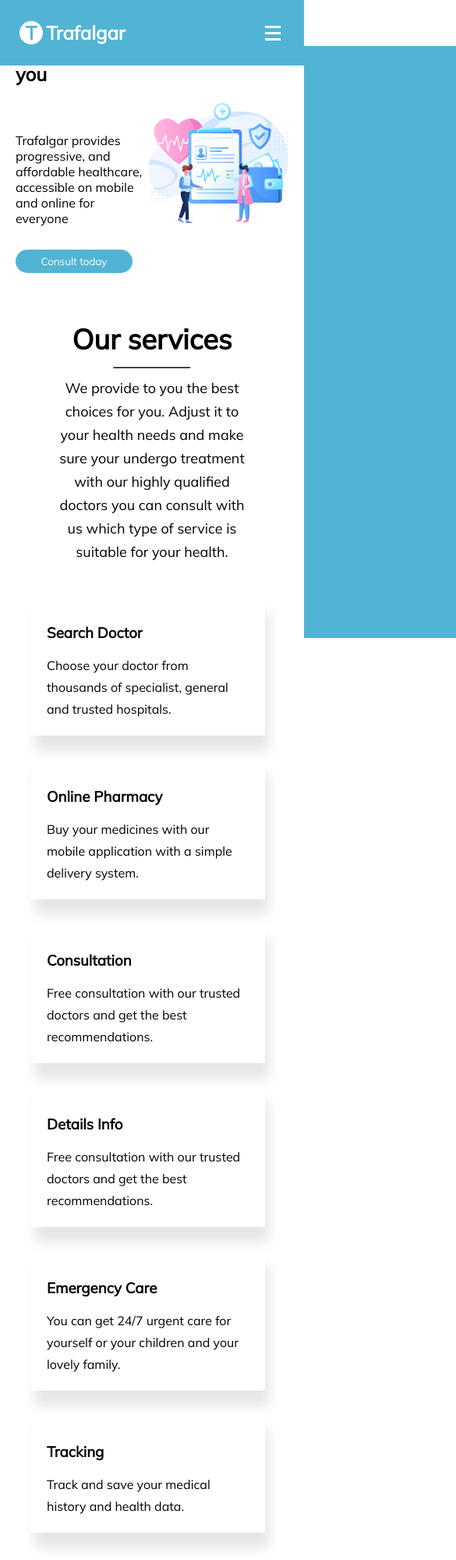
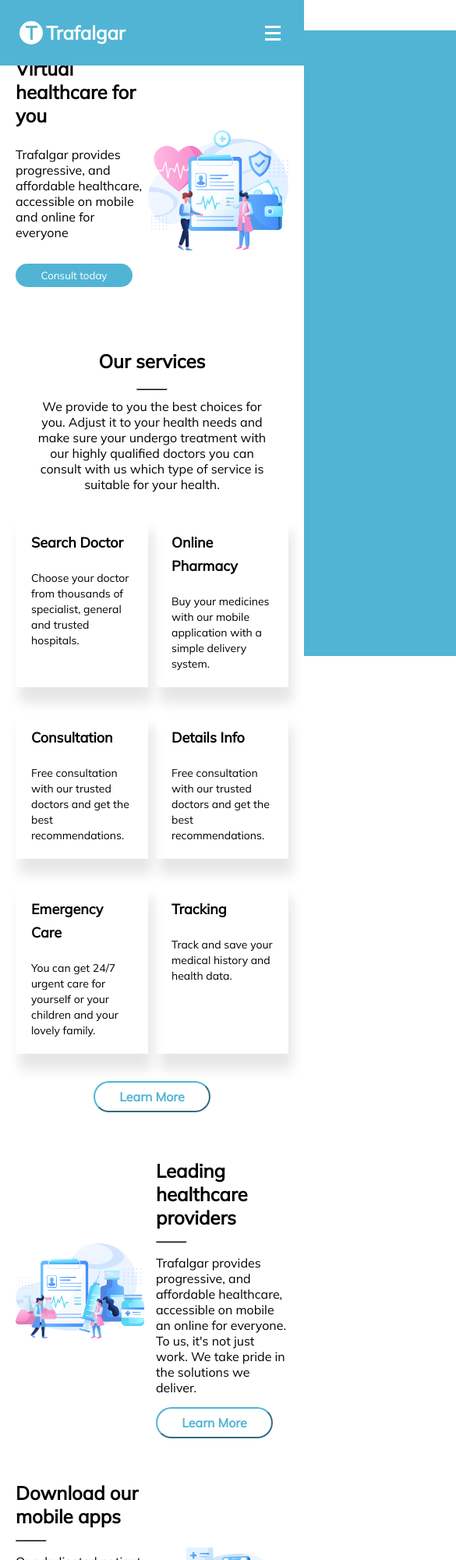
Before and after one commit to RifqiSubchan02/RifqiSubchan02.github.io, a plain HTML site: page index.html in a window 390 px wide. Shown: the top 2000 px of the page at 78% size, 585 px wide, since content can reach past the window. Drawn offline with Linux system fonts and the light colour scheme.

Commit message:
versi mobile 2

```diff
--- a/script.js
+++ b/script.js
@@ -2,20 +2,9 @@ const navSlide = () => {
   const burger = document.querySelector('.burger');
   const nav = document.querySelector('.navbar');
   navLinks = document.querySelectorAll('.navbar li');
-  const h1 = document.querySelector('.description-header h1');
-  const p = document.querySelector('.description-header p');
 
   burger.addEventListener('click', () => {
     nav.classList.toggle('nav-active');
-    if (nav.getAttribute('class') === 'navbar nav-active') {
-      h1.style.position = 'static';
-      h1.style.marginBottom = '0px';
-      p.style.marginTop = '20px';
-    } else {
-      h1.style.position = 'absolute';
-      h1.style.marginBottom = '10px';
-      p.style.marginTop = '60px';
-    }
     navLinks.forEach((link, index) => {
       if (link.style.animation) {
         link.style.animation = '';
--- a/style.css
+++ b/style.css
@@ -9,10 +9,11 @@ nav {
   background-color: white;
   position: fixed;
   width: 100%;
+  height: 10%;
   justify-content: space-between;
   align-items: center;
   display: flex;
-  padding: 20px 150px;
+  padding: 0px 150px;
 }
 
 .logo {
@@ -291,7 +292,12 @@ a button {
 }
 
 @media screen and (max-width: 800px) {
+  * {
+    margin: 0;
+    padding: 0;
+  }
   nav {
+    top: 0px;
     height: 10%;
     padding: 0px 25px;
     background-color: rgb(81, 180, 212);
@@ -314,8 +320,8 @@ a button {
     justify-content: space-around;
     align-items: center;
     width: 50%;
-    height: 90%;
-    margin-top: 15%;
+    height: 95%;
+    margin-top: 10%;
     transform: translate(100%);
     transition: transform 0.5s ease;
     background-color: rgb(81, 180, 212);
@@ -338,6 +344,9 @@ a button {
   section {
     padding: 20px;
   }
+  .content-header {
+    padding-top: 15%;
+  }
   .content-header .description-header {
     width: 400px;
   }
@@ -349,7 +358,6 @@ a button {
     font-size: 16px;
     line-height: 20px;
     margin-bottom: 30px;
-    margin-top: 60px;
   }
   .content-header .description-header button {
     width: 150px;
@@ -358,6 +366,85 @@ a button {
   .content-header .icon-header img {
     width: 180px;
     margin-top: 50px;
+  }
+
+  .content-service .about-service {
+    padding: 20px;
+  }
+  .content-service .about-service h1 {
+    font-size: 24px;
+  }
+  .content-service .about-service hr {
+    width: 40px;
+  }
+  .content-service .about-service p {
+    font-size: 16px;
+    line-height: 20px;
+  }
+  .content-service .services {
+    padding: 0;
+  }
+  .content-service .services a .container-service {
+    width: 170px;
+  }
+  .content-service .services a .container-service h3 {
+    font-size: 18px;
+    line-height: 30px;
+    padding-bottom: 20px;
+  }
+  .content-service .services a .container-service p {
+    font-size: 14px;
+    line-height: 20px;
+  }
+  .content-service a button {
+    width: 150px;
+    height: 40px;
+    font-size: 16px;
+  }
+
+  .content-providers {
+    justify-content: space-around;
+  }
+  .content-providers .icon-providers img {
+    width: 180px;
+    margin-right: 0px;
+    padding-right: 15px;
+  }
+  .content-providers .description-providers h1 {
+    font-size: 24px;
+  }
+  .content-providers .description-providers hr {
+    width: 40px;
+  }
+  .content-providers .description-providers p {
+    font-size: 16px;
+    line-height: 20px;
+    margin-bottom: 0;
+  }
+  .content-providers .description-providers a button {
+    width: 150px;
+    height: 40px;
+    font-size: 16px;
+  }
+
+  .content-download .description-download h1 {
+    font-size: 24px;
+  }
+  .content-download .description-download hr {
+    width: 40px;
+  }
+  .content-download .description-download p {
+    font-size: 16px;
+    line-height: 20px;
+    margin-bottom: 0;
+  }
+  .content-download .description-download button {
+    width: 150px;
+    height: 40px;
+    font-size: 16px;
+  }
+  .content-download .icon-download img {
+    width: 180px;
   }
 }
 
```
Also changed, not shown: index.html (+2 -0 lines).
